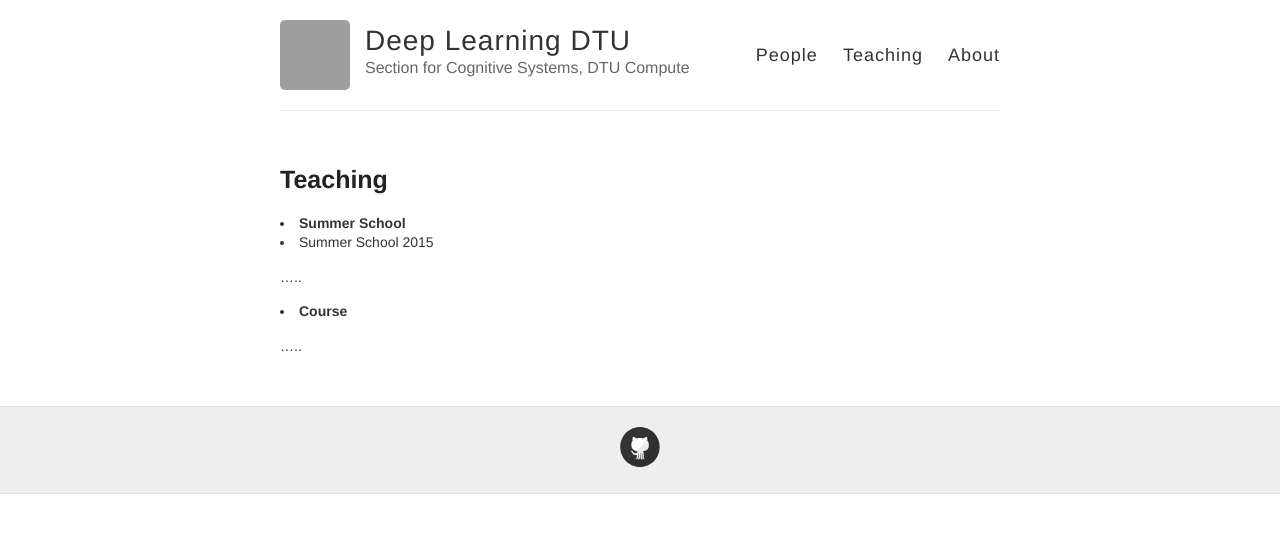
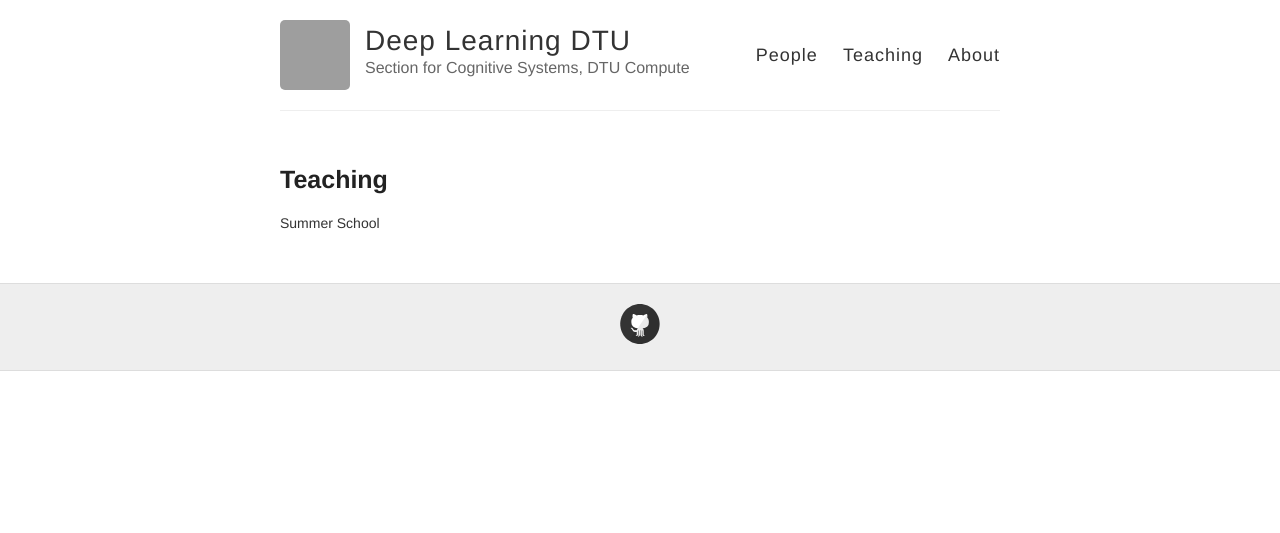
Before and after one commit to DeepLearningDTU/DeepLearningDTU.github.io, a Jekyll site: the page built from teaching.md, in a window 1280 px wide. Shown: the top 533 px of the page. Built offline with Jekyll 4.4.1, drawn with Linux system fonts in a browser that asks for light colours; Markdown is read by kramdown in place of the engine named in the settings; grey boxes are pictures that could not be loaded.

Commit message:
fix teaching link

```diff
--- a/teaching.md
+++ b/teaching.md
@@ -1,16 +1,7 @@
 ---
 layout: post
 title: Teaching
-permalink: /Teaching/
+permalink: /teaching/
 ---
 
-
-<li><strong>Summer School</strong></li>
-
-<li>Summer School 2015</li>
-
-.....
-
-<li><strong>Course</strong></li>
-
-.....
+Summer School
```
